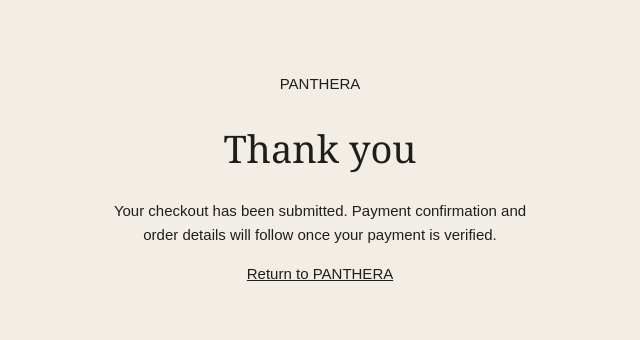
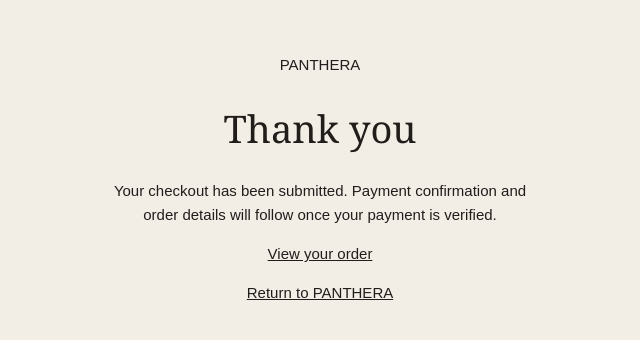
Before and after one commit to jp-com/panthera, a website: page success.html in a window 1280 px wide. Shown: the part 221-561 px from the top of the page, without its empty margins (320-960 px from the left). Drawn offline with Linux system fonts and the light colour scheme.

Commit message:
Link success page to verified order status

```diff
--- a/success.html
+++ b/success.html
@@ -1 +1 @@
-<!doctype html><html lang="en"><head><meta charset="utf-8"><meta name="viewport" content="width=device-width, initial-scale=1"><meta name="robots" content="noindex"><title>PANTHERA | Order</title><style>body{margin:0;background:#f2eee6;color:#201d1b;font:15px/1.6 Arial,sans-serif;display:grid;place-items:center;min-height:100vh}main{padding:32px;max-width:420px;text-align:center}h1{font:38px Georgia,serif}a{color:inherit}</style></head><body><main><div>PANTHERA</div><h1>Thank you</h1><p>Your checkout has been submitted. Payment confirmation and order details will follow once your payment is verified.</p><a href="/">Return to PANTHERA</a></main></body></html>
+<!doctype html><html lang="en"><head><meta charset="utf-8"><meta name="viewport" content="width=device-width, initial-scale=1"><meta name="robots" content="noindex"><title>PANTHERA | Order</title><style>body{margin:0;background:#f2eee6;color:#201d1b;font:15px/1.6 Arial,sans-serif;display:grid;place-items:center;min-height:100vh}main{padding:32px;max-width:420px;text-align:center}h1{font:38px Georgia,serif}a{color:inherit}</style></head><body><main><div>PANTHERA</div><h1>Thank you</h1><p>Your checkout has been submitted. Payment confirmation and order details will follow once your payment is verified.</p><p><a href="/track.html">View your order</a></p><a href="/">Return to PANTHERA</a></main></body></html>
```
